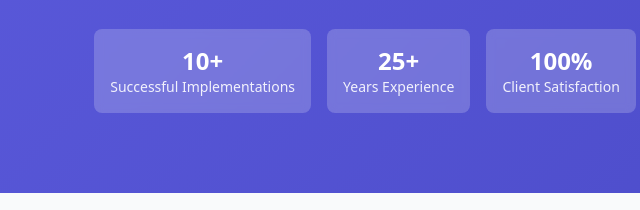
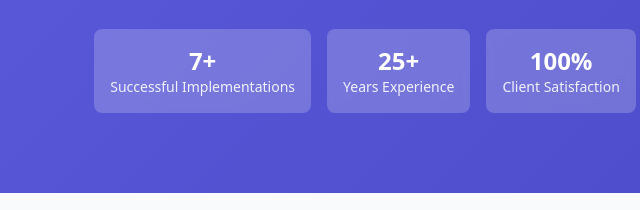
Before and after one commit to nickneouk/Nick-Neo-Consulting, a plain HTML site: page index.html in a window 1280 px wide. Shown: the part 263-473 px from the top of the page, 275-915 px from the left. Drawn offline with nearby package versions, Linux system fonts and the light colour scheme.

Commit message:
Update successful implementations count in index.html

```diff
--- a/index.html
+++ b/index.html
@@ -79,7 +79,7 @@
                 <p class="text-xl md:text-2xl mb-8 opacity-90">20+ Years of ERP Transformation Excellence</p>
                 <div class="flex flex-col sm:flex-row gap-4 justify-center">
                     <div class="bg-white bg-opacity-20 backdrop-blur-sm rounded-lg p-4">
-                        <div class="text-2xl font-bold">10+</div>
+                        <div class="text-2xl font-bold">7+</div>
                         <div class="text-sm opacity-90">Successful Implementations</div>
                     </div>
                     <div class="bg-white bg-opacity-20 backdrop-blur-sm rounded-lg p-4">
```
